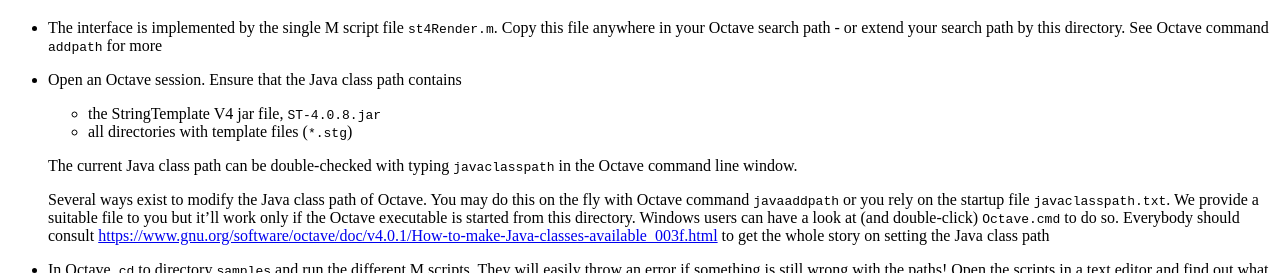
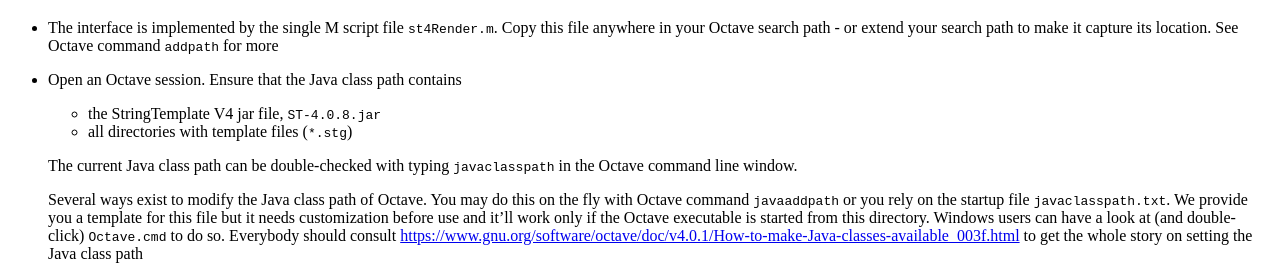
Before and after one commit to PeterVranken/ST4ForOctave, a plain HTML site: page readMe.html in a window 1280 px wide. Shown: the part 527-800 px from the top of the page. Drawn offline with Linux system fonts and the light colour scheme.

Commit message:
Minor documentation changes

```diff
--- a/readMe.html
+++ b/readMe.html
@@ -23,18 +23,18 @@
 <p>StringTemplate-for-Octave is a SourceForge open source project, which presents an interface between GNU Octave (<a href="http://www.Octave.org" class="uri">http://www.Octave.org</a>) and StringTemplate V4 (<a href="http://www.stringtemplate.org" class="uri">http://www.stringtemplate.org</a>). Although Octave is basically an environment for data processing and development of mathematical algorithms is it due to its convenient and very efficient scripting language well suited for general scripting and text processing, too. (Here, “very efficient” is meant in terms of development effort and progress.) In this context, a template engine is a useful component.</p>
 <p>StringTemplate V4 is a popular Java implementation of a powerful and convenient template engine. Intended output text is defined widely literal with intermingled template expressions. These expressions can refer to data objects, which are passed in to the template engine as native Java objects. Data object can be simple basic types or deeply nested data structures build from collections and showing recursive structures. This normally requires a compiled Java class, which a well-defined data object can be instantiated from.</p>
 <p>Using the Octave Java interface it is generally possible to build a Java object at run-time and to pass it to a Java class like the StringTemplate engine.</p>
-<p>The interface presented automates this concept. It wraps widely arbitrary Octave data objects with appropriate Java data types and collections. While this is straight forward for linear lists (e.g. using a java.util.ArrayList) does it need much more consideration when it comes to Octave struct objects with run-time defined fields (i.e. no compiled Java class is available by principle). All the processing is done recursively so that really deeply nested data object can be passed to the template engine just like that.</p>
+<p>The interface presented automates this concept. It wraps widely arbitrary Octave data objects with appropriate Java data types and collections. While this is straight forward for linear lists (e.g. using a java.util.ArrayList) does it need much more consideration when it comes to Octave struct objects with run-time defined fields (i.e. no compiled Java class is available by principle). All the processing is done recursively so that deeply nested data objects can be passed to the template engine just like that.</p>
 <p>A major sample presents a compiler fragment, which passes its complete parse tree as a single “attribute” – the rendered data object in the terminology of StringTemplate – to the template engine for code generation.</p>
 <h1 id="how-to-run-the-stringtemplate-v4-engine-from-gnu-octave">How to run the StringTemplate V4 engine from GNU Octave?</h1>
 <ul>
-<li>The interface is implemented by the single M script file <code>st4Render.m</code>. Copy this file anywhere in your Octave search path - or extend your search path by this directory. See Octave command <code>addpath</code> for more</li>
+<li>The interface is implemented by the single M script file <code>st4Render.m</code>. Copy this file anywhere in your Octave search path - or extend your search path to make it capture its location. See Octave command <code>addpath</code> for more</li>
 <li><p>Open an Octave session. Ensure that the Java class path contains</p>
 <ul>
 <li>the StringTemplate V4 jar file, <code>ST-4.0.8.jar</code></li>
 <li>all directories with template files (<code>*.stg</code>)</li>
 </ul>
 <p>The current Java class path can be double-checked with typing <code>javaclasspath</code> in the Octave command line window.</p>
-<p>Several ways exist to modify the Java class path of Octave. You may do this on the fly with Octave command <code>javaaddpath</code> or you rely on the startup file <code>javaclasspath.txt</code>. We provide a suitable file to you but it’ll work only if the Octave executable is started from this directory. Windows users can have a look at (and double-click) <code>Octave.cmd</code> to do so. Everybody should consult <a href="https://www.gnu.org/software/octave/doc/v4.0.1/How-to-make-Java-classes-available_003f.html" class="uri">https://www.gnu.org/software/octave/doc/v4.0.1/How-to-make-Java-classes-available_003f.html</a> to get the whole story on setting the Java class path</p></li>
+<p>Several ways exist to modify the Java class path of Octave. You may do this on the fly with Octave command <code>javaaddpath</code> or you rely on the startup file <code>javaclasspath.txt</code>. We provide you a template for this file but it needs customization before use and it’ll work only if the Octave executable is started from this directory. Windows users can have a look at (and double-click) <code>Octave.cmd</code> to do so. Everybody should consult <a href="https://www.gnu.org/software/octave/doc/v4.0.1/How-to-make-Java-classes-available_003f.html" class="uri">https://www.gnu.org/software/octave/doc/v4.0.1/How-to-make-Java-classes-available_003f.html</a> to get the whole story on setting the Java class path</p></li>
 <li>In Octave, <code>cd</code> to directory <code>samples</code> and run the different M scripts. They will easily throw an error if something is still wrong with the paths! Open the scripts in a text editor and find out what they want to demonstrate</li>
 <li><p>If the basic samples are running well you can have a closer look at the major sample <code>compiler</code></p></li>
 </ul>
```
Also changed, not shown: 2 other files.
